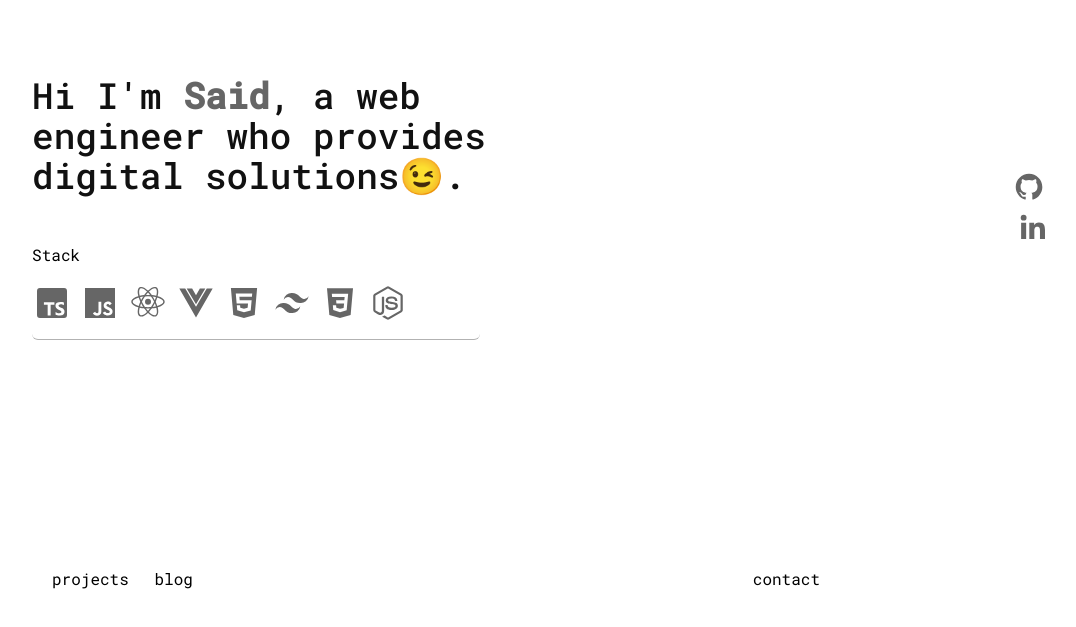
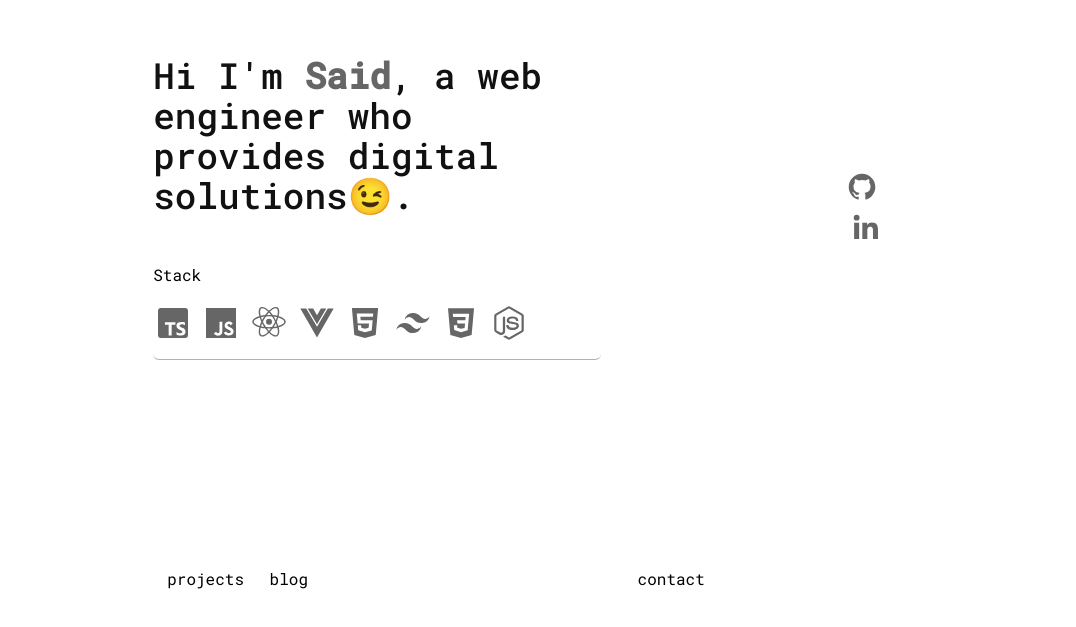
Before and after one commit to saidinusah/portfolio, a Nuxt app: page / in a window 1280 px wide. Shown: the part 153-780 px from the top of the page, without its empty margins (204-1280 px from the left). Built offline with nearby package versions, Linux system fonts and the light colour scheme.

Commit message:
chore: ssr

```diff
--- a/layouts/default.vue
+++ b/layouts/default.vue
@@ -1,5 +1,7 @@
 <template>
-  <main class="lg:flex lg:justify-between lg:flex-row-reverse">
+  <main
+    class="lg:flex lg:justify-between lg:flex-row-reverse lg:max-w-4xl mx-auto"
+  >
     <CommonHeader />
     <div
       class="grid lg:grid-cols-5 grid-cols-7 bg-white lg:h-[90vh] h-[80vh] w-screen"
@@ -9,7 +11,9 @@
       </section>
     </div>
   </main>
-  <footer class="grid lg:grid-cols-5 grid-cols-7 bg-white w-screen">
+  <footer
+    class="grid lg:grid-cols-5 grid-cols-7 bg-white w-screen lg:max-w-4xl mx-auto"
+  >
     <CommonFooter />
   </footer>
 </template>
--- a/nuxt.config.ts
+++ b/nuxt.config.ts
@@ -71,4 +71,5 @@ export default defineNuxtConfig({
   modules: ["@nuxtjs/tailwindcss"],
   css: ["~/assets/css/index.css"],
   plugins: [{ src: "~/plugins/aos", mode: "client" }],
+  ssr: true,
 });
```
